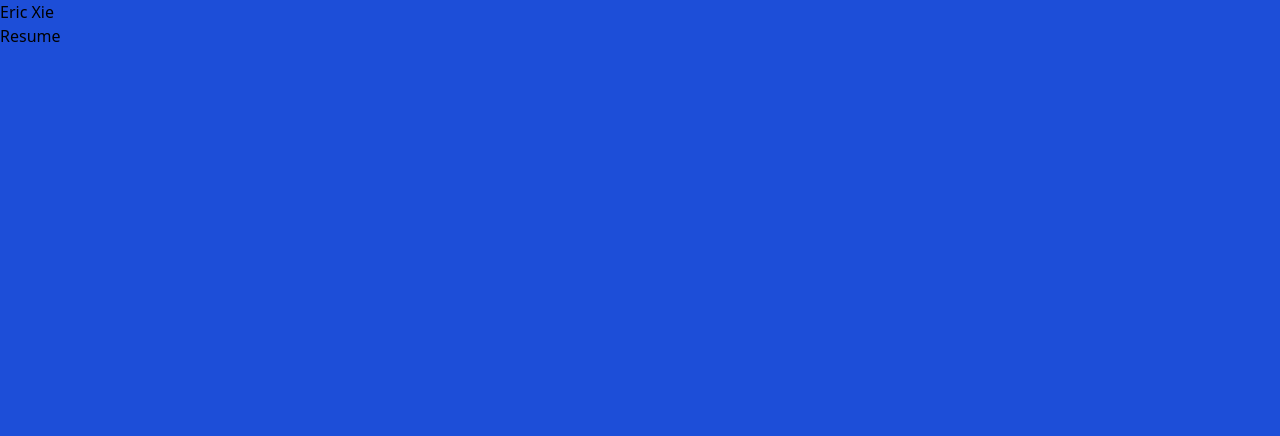
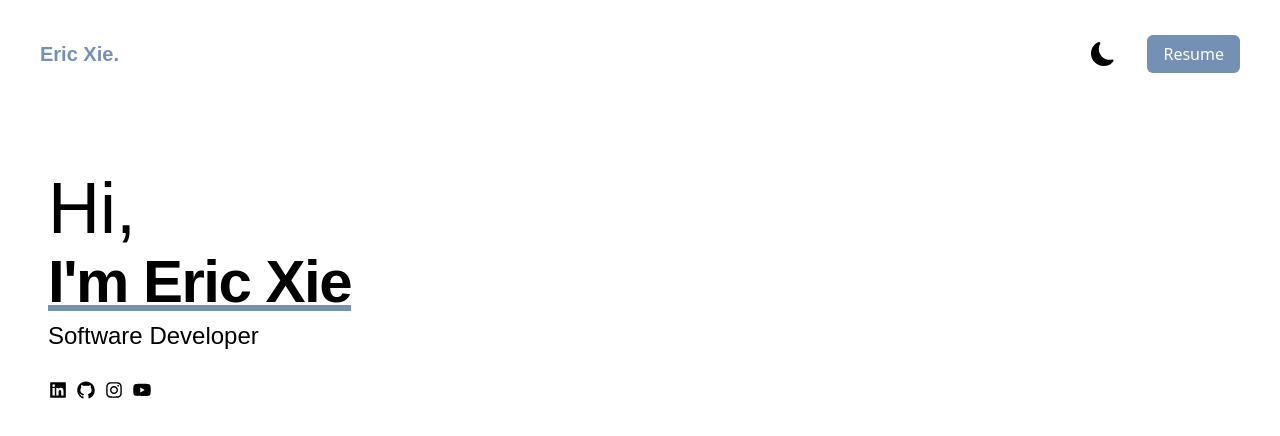
Before and after one commit to ericcxie/personal-website, a Next.js app: page / in a window 1280 px wide. Shown: the top 436 px of the page. Built offline with nearby package versions, Linux system fonts and the light colour scheme.

Commit message:
Main page header

```diff
--- a/package.json
+++ b/package.json
@@ -12,7 +12,8 @@
     "@next/font": "13.0.7",
     "next": "13.0.7",
     "react": "18.2.0",
-    "react-dom": "18.2.0"
+    "react-dom": "18.2.0",
+    "react-icons": "^4.7.1"
   },
   "devDependencies": {
     "autoprefixer": "^10.4.13",
--- a/pages/index.js
+++ b/pages/index.js
@@ -1,4 +1,6 @@
 import Head from 'next/head'
+import { BsMoonFill } from 'react-icons/bs';
+import { AiFillLinkedin, AiFillGithub, AiOutlineInstagram, AiFillYoutube } from 'react-icons/ai';
 
 
 export default function Home() {
@@ -10,16 +12,27 @@ export default function Home() {
         <link rel="icon" href="/favicon.ico" />
       </Head>
 
-      <main>
-        <section className="bg-blue-700 min-h-screen">
-          <nav className="">
-            <h1>Eric Xie</h1>
-            <ul>
+      <main className='bg-white px-10'>
+        <section className="min-h-screen">
+          <nav className="py-10 mb-12 flex justify-between">
+            <h1 className='text-xl font-poppins font-bold text-blue'>Eric Xie.</h1>
+            <ul className='flex items-center'>
               <li>
-
+                <BsMoonFill className='cursor-pointer text-2xl'/>
               </li>
-              <li><a href="#">Resume</a></li>
+              <li><a className='bg-blue text-white px-4 py-2 rounded-md ml-8' href="#">Resume</a></li>
             </ul>
+          </nav>
+          <div className='p-2'>
+            <h2 className='text-7xl py-2 font-poppins font-thin'>Hi,</h2>
+            <h1 className='text-6xl font-poppins font-bold underline decoration-blue tracking-tight'>I'm Eric Xie</h1>
+            <h3 className='text-2xl font-poppins font-light py-2'>Software Developer</h3>
+          </div>
+          <nav className='py-3 px-2 mb-12 flex justify-left space-x-2 w-50 h-50'>
+            <a class href="https://www.linkedin.com/in/ericcxie/"><AiFillLinkedin size={20}/></a>
+            <a href="https://github.com/ericcxie"><AiFillGithub size={20}/></a>
+            <a href="https://www.instagram.com/ericcxie/"><AiOutlineInstagram size={20}/></a>
+            <a href="https://www.youtube.com/@ericcxie"><AiFillYoutube size={20}/></a>
           </nav>
         </section>
       </main>
--- a/styles/globals.css
+++ b/styles/globals.css
@@ -1,3 +1,5 @@
 @tailwind base;
 @tailwind components;
 @tailwind utilities;
+@import url("https://fonts.googleapis.com/css2?family=Poppins&display=swap");
+@import url('https://fonts.googleapis.com/css2?family=Plus+Jakarta+Sans:wght@600&family=Poppins:wght@200;400;700;800&display=swap');
--- a/tailwind.config.js
+++ b/tailwind.config.js
@@ -5,7 +5,16 @@ module.exports = {
         "./components/**/*.{js,ts,jsx,tsx}",
          ],
   theme: {
-         extend: {},
+         extend: {
+              fontFamily: {
+                     'poppins': ['Poppins', 'sans-serif']
+
+              },
+
+              colors: {
+                     blue: '#7491B3',
+              }
          },
+       },
   plugins: [],
 }
```
Also changed, not shown: public/moon.svg (added), 1 other file (tests, documents, lock files or other folders).
